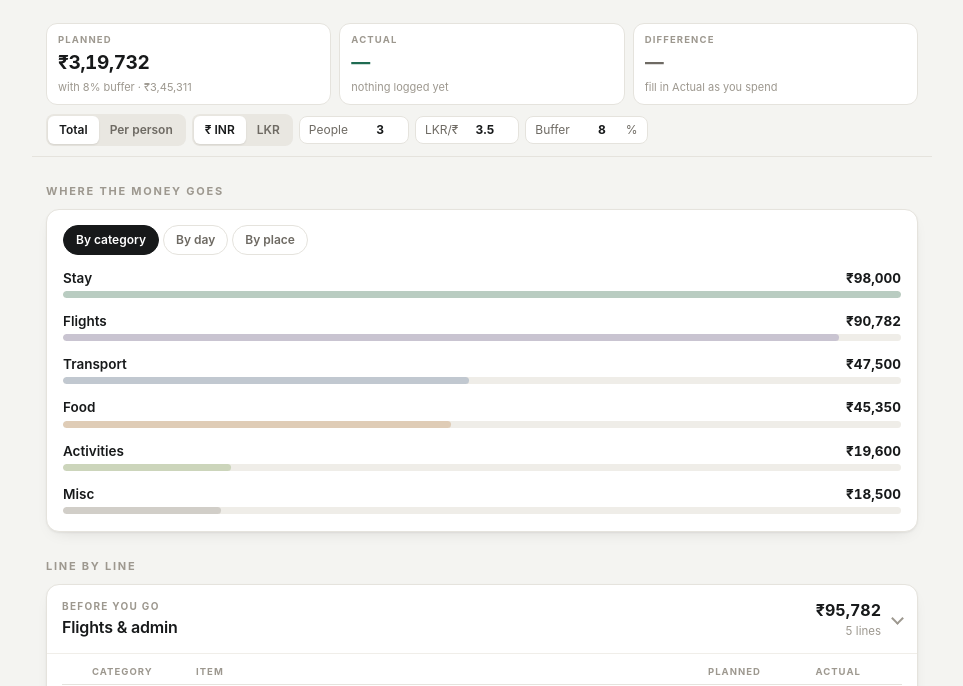
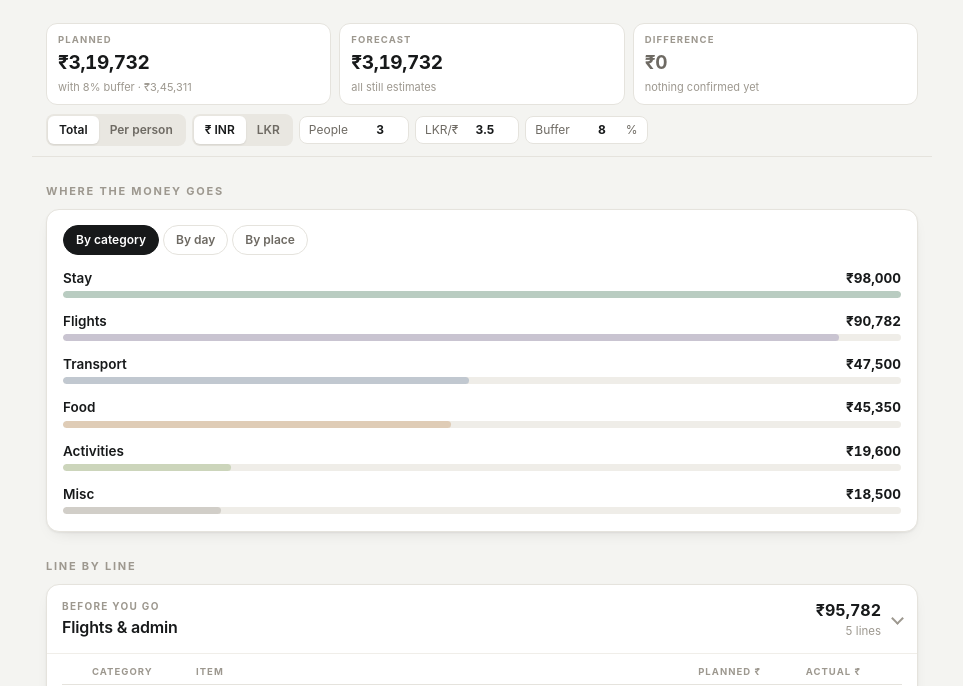
Before and after one commit to naman-jn/sri-lanka, a plain HTML site: page budget/index.html in a window 1280 px wide. Shown: the part 114-800 px from the top of the page, without its empty margins (158-1121 px from the left). Drawn offline with Linux system fonts and the light colour scheme.

Commit message:
Budget: forecast replaces actual-only total; currency applies to line items

```diff
--- a/budget/index.html
+++ b/budget/index.html
@@ -58,7 +58,7 @@
   .tot .v{font-size:19px;font-weight:700;letter-spacing:-.02em;margin-top:2px;
     white-space:nowrap;overflow:hidden;text-overflow:ellipsis}
   .tot.plan .v{color:var(--ink)}
-  .tot.act  .v{color:var(--accent)}
+  .tot.act  .v{color:var(--ink)}   /* forecast is neutral; the Difference box carries the verdict */
   .tot.var  .v{color:var(--mid)}
   .tot.var.is-over  .v{color:var(--over)}
   .tot.var.is-under .v{color:var(--under)}
@@ -232,7 +232,7 @@
   <div class="deck-in">
     <div class="totals">
       <div class="tot plan"><div class="l">Planned</div><div class="v num" id="tPlan">—</div><div class="sub" id="tPlanSub"></div></div>
-      <div class="tot act"><div class="l">Actual</div><div class="v num" id="tAct">—</div><div class="sub" id="tActSub"></div></div>
+      <div class="tot act"><div class="l">Forecast</div><div class="v num" id="tAct">—</div><div class="sub" id="tActSub"></div></div>
       <div class="tot var" id="tVarBox"><div class="l">Difference</div><div class="v num" id="tVar">—</div><div class="sub" id="tVarSub"></div></div>
     </div>
     <div class="switches">
@@ -416,6 +416,20 @@ function disp(inr){
   if(S.view === "pp") v = v / Math.max(1, n(S.people));
   return v;
 }
+function curSym(){ return S.cur === "LKR" ? "LKR" : "\u20b9"; }
+/* Row inputs are stored in INR but shown in whichever currency is selected.
+   Per-person deliberately does NOT apply here — a hotel bill isn't paid in thirds —
+   so an input is always the whole-group amount, just in the chosen currency. */
+function toInput(inr){
+  if(inr === null || inr === "" || inr === undefined) return "";
+  var v = S.cur === "LKR" ? n(inr) * n(S.rate) : n(inr);
+  return String(Math.round(v * 100) / 100);
+}
+function fromInput(v){
+  if(v === "" || v === null || v === undefined) return null;
+  var x = n(v);
+  return S.cur === "LKR" ? x / (n(S.rate) || 1) : x;
+}
 function fmt(inr){
   var v = Math.round(disp(inr));
   var sym = S.cur === "LKR" ? "LKR " : "₹";
@@ -426,18 +440,25 @@ function fmt(inr){
 function secPlan(s){ var t=0; s.items.forEach(function(i){ if(i.on) t += n(i.plan); }); return t; }
 function secAct(s){ var t=0; s.items.forEach(function(i){ if(i.on && i.act !== null && i.act !== "") t += n(i.act); }); return t; }
 function secHasAct(s){ return s.items.some(function(i){ return i.on && i.act !== null && i.act !== ""; }); }
+/* Forecast is the number that actually answers "what am I heading to": the real
+   figure where one has been entered, the estimate everywhere else. Summing only
+   the actuals makes the total look tiny and the variance permanently green. */
+function hasAct(i){ return i.act !== null && i.act !== ""; }
+function itemFore(i){ return hasAct(i) ? n(i.act) : n(i.plan); }
+function secFore(s){ var t=0; s.items.forEach(function(i){ if(i.on) t += itemFore(i); }); return t; }
 function grand(){
-  var p=0,a=0;
-  S.sections.forEach(function(s){ p += secPlan(s); a += secAct(s); });
-  return {plan:p, planBuf: p * (1 + n(S.buffer)/100), act:a};
+  var p=0,a=0,f=0;
+  S.sections.forEach(function(s){ p += secPlan(s); a += secAct(s); f += secFore(s); });
+  return {plan:p, planBuf: p * (1 + n(S.buffer)/100), act:a, fore:f};
 }
 function byCat(){
-  var m={}; CATS.forEach(function(c){ m[c]={plan:0,act:0}; });
+  var m={}; CATS.forEach(function(c){ m[c]={plan:0,act:0,fore:0}; });
   S.sections.forEach(function(s){ s.items.forEach(function(i){
     if(!i.on) return;
-    if(!m[i.cat]) m[i.cat]={plan:0,act:0};
+    if(!m[i.cat]) m[i.cat]={plan:0,act:0,fore:0};
     m[i.cat].plan += n(i.plan);
-    if(i.act !== null && i.act !== "") m[i.cat].act += n(i.act);
+    m[i.cat].fore += itemFore(i);
+    if(hasAct(i)) m[i.cat].act += n(i.act);
   });});
   return m;
 }
@@ -445,8 +466,8 @@ function byPlace(){
   var m={};
   S.sections.forEach(function(s){
     var k = s.place && s.place !== "—" ? s.place : "Not on the road";
-    if(!m[k]) m[k]={plan:0,act:0};
-    m[k].plan += secPlan(s); m[k].act += secAct(s);
+    if(!m[k]) m[k]={plan:0,act:0,fore:0};
+    m[k].plan += secPlan(s); m[k].act += secAct(s); m[k].fore += secFore(s);
   });
   return m;
 }
@@ -466,28 +487,32 @@ function renderBars(){
     data = {}; order = [];
     S.sections.forEach(function(s){
       var k = s.date + " · " + s.title;
-      data[k] = {plan:secPlan(s), act:secAct(s), cat:null};
+      data[k] = {plan:secPlan(s), act:secAct(s), fore:secFore(s), cat:null};
       order.push(k);
     });
   }
   var max = 0;
-  order.forEach(function(k){ max = Math.max(max, data[k].plan, data[k].act); });
+  order.forEach(function(k){ max = Math.max(max, data[k].plan, data[k].fore); });
   if(!max) max = 1;
 
   var html = order.map(function(k){
     var d = data[k];
     var col = (S.tab === "cat" && CATVAR[k]) ? "var("+CATVAR[k]+")" : "var(--accent)";
+    var moved = Math.round(d.fore) !== Math.round(d.plan);
     var pw = (d.plan / max * 100).toFixed(1);
-    var aw = (d.act  / max * 100).toFixed(1);
-    var actBit = d.act ? ' <em>· spent '+esc(fmt(d.act))+'</em>' : '';
+    var fw = (d.fore / max * 100).toFixed(1);
+    var foreBit = moved
+      ? ' <em>\u00b7 now ' + esc(fmt(d.fore)) + '</em>'
+      : (d.act ? ' <em>\u00b7 confirmed</em>' : '');
+    var foreCol = moved && d.fore > d.plan ? "var(--over)" : col;
     return '<div class="bar-group">'
       + '<div class="bar-row"><div class="n">'+esc(k)+'</div>'
-      + '<div class="v">'+esc(fmt(d.plan))+actBit+'</div></div>'
+      + '<div class="v">'+esc(fmt(d.plan))+foreBit+'</div></div>'
       + '<div class="track" title="planned">'
       +   '<div class="fill" style="width:'+pw+'%;background:'+col+';opacity:.26"></div>'
       + '</div>'
-      + (d.act ? '<div class="track" style="margin-top:-11px" title="actual">'
-      +   '<div class="fill actual" style="width:'+aw+'%;background:'+col+'"></div></div>' : '')
+      + (d.act ? '<div class="track" style="margin-top:-11px" title="forecast">'
+      +   '<div class="fill actual" style="width:'+fw+'%;background:'+foreCol+'"></div></div>' : '')
       + '</div>';
   }).join("");
   document.getElementById("bars").innerHTML = html ||
@@ -507,19 +532,25 @@ function renderTotals(){
   document.getElementById("tPlan").textContent = fmt(g.plan);
   document.getElementById("tPlanSub").textContent = buf > 0
     ? "with " + buf + "% buffer · " + fmt(g.planBuf) : "no buffer";
-  document.getElementById("tAct").textContent = g.act ? fmt(g.act) : "—";
-  document.getElementById("tActSub").textContent = g.act
-    ? Math.round(g.act / (g.plan||1) * 100) + "% of planned" : "nothing logged yet";
+  var logged = 0, tot = 0;
+  S.sections.forEach(function(s){ s.items.forEach(function(i){
+    if(!i.on) return; tot++; if(hasAct(i)) logged++;
+  });});
 
-  var d = g.act - g.plan, box = document.getElementById("tVarBox");
+  document.getElementById("tAct").textContent = fmt(g.fore);
+  document.getElementById("tActSub").textContent = logged
+    ? logged + " of " + tot + " lines confirmed · " + fmt(g.act) + " spent"
+    : "all still estimates";
+
+  var d = g.fore - g.plan, box = document.getElementById("tVarBox");
   box.classList.remove("is-over","is-under");
-  if(g.act){
+  if(Math.round(d) === 0){
+    document.getElementById("tVar").textContent = fmt(0);
+    document.getElementById("tVarSub").textContent = logged ? "bang on the estimate" : "nothing confirmed yet";
+  } else {
     box.classList.add(d > 0 ? "is-over" : "is-under");
     document.getElementById("tVar").textContent = (d > 0 ? "+" : "−") + fmt(Math.abs(d));
     document.getElementById("tVarSub").textContent = d > 0 ? "over the estimate" : "under the estimate";
-  } else {
-    document.getElementById("tVar").textContent = "—";
-    document.getElementById("tVarSub").textContent = "fill in Actual as you spend";
   }
 }
 
@@ -534,17 +565,17 @@ function rowHTML(sid, it){
     +   '<select data-f="cat" aria-label="Category">'+opts+'</select></div>'
     + '<input class="name" data-f="name" value="'+esc(it.name)+'" aria-label="Item">'
     + '<div class="monies">'
-    +   '<input class="money plan num" data-f="plan" inputmode="decimal" value="'+(it.plan===0?"0":esc(it.plan))+'" placeholder="Planned" aria-label="Planned amount">'
-    +   '<input class="money act num" data-f="act" inputmode="decimal" value="'+(it.act===null||it.act===""?"":esc(it.act))+'" placeholder="Actual" aria-label="Actual amount">'
+    +   '<input class="money plan num" data-f="plan" inputmode="decimal" value="'+esc(toInput(it.plan))+'" placeholder="Planned '+curSym()+'" aria-label="Planned amount">'
+    +   '<input class="money act num" data-f="act" inputmode="decimal" value="'+esc(toInput(it.act))+'" placeholder="Actual '+curSym()+'" aria-label="Actual amount">'
     + '</div>'
     + '<button class="del" data-f="del" title="Delete line" aria-label="Delete line">×</button>'
     + '</div>';
 }
 
 function secHTML(s){
-  var p = secPlan(s), a = secAct(s), has = secHasAct(s);
-  var cls = has ? (a > p ? "is-over" : "is-under") : "";
-  var sub = has ? "spent " + fmt(a) : (s.items.length + " line" + (s.items.length===1?"":"s"));
+  var p = secPlan(s), f = secFore(s), has = secHasAct(s);
+  var cls = has ? (f > p ? "is-over" : "is-under") : "";
+  var sub = has ? "\u2192 " + fmt(f) : (s.items.length + " line" + (s.items.length===1?"":"s"));
   return '<div class="sec'+(s.open?"":" closed")+'" data-s="'+s.id+'">'
     + '<div class="sec-h" data-f="toggle">'
     +   '<div class="ttl"><div class="d">'+esc(s.date)+'</div><div class="t">'+esc(s.title)+'</div>'
@@ -555,7 +586,7 @@ function secHTML(s){
     + '</div>'
     + '<div class="sec-b">'
     +   '<div class="rowhead"><div></div><div>Category</div><div>Item</div>'
-    +     '<div class="r">Planned</div><div class="r">Actual</div><div></div></div>'
+    +     '<div class="r">Planned '+curSym()+'</div><div class="r">Actual '+curSym()+'</div><div></div></div>'
     +   s.items.map(function(i){ return rowHTML(s.id, i); }).join("")
     +   '<div class="addrow"><button data-f="add">+ Add a line</button>'
     +     '<button data-f="delsec">Delete this day</button></div>'
@@ -573,11 +604,11 @@ function recalc(){
   S.sections.forEach(function(s){
     var el = document.querySelector('.sec[data-s="'+s.id+'"]');
     if(!el) return;
-    var p = secPlan(s), a = secAct(s), has = secHasAct(s);
+    var p = secPlan(s), f = secFore(s), has = secHasAct(s);
     el.querySelector(".amt .p").textContent = fmt(p);
     var sa = el.querySelector(".amt .a");
     sa.classList.remove("is-over","is-under");
-    if(has){ sa.classList.add(a > p ? "is-over" : "is-under"); sa.textContent = "spent " + fmt(a); }
+    if(has){ sa.classList.add(f > p ? "is-over" : "is-under"); sa.textContent = "\u2192 " + fmt(f); }
     else { sa.textContent = s.items.length + " line" + (s.items.length===1?"":"s"); }
   });
 }
@@ -598,8 +629,8 @@ secWrap.addEventListener("input", function(e){
   var f = e.target.dataset.f, r = find(row.dataset.s, row.dataset.i);
   if(!r.i) return;
   if(f === "name") r.i.name = e.target.value;
-  else if(f === "plan") r.i.plan = e.target.value === "" ? 0 : n(e.target.value);
-  else if(f === "act") r.i.act = e.target.value === "" ? null : n(e.target.value);
+  else if(f === "plan"){ var v = fromInput(e.target.value); r.i.plan = v === null ? 0 : v; }
+  else if(f === "act")  r.i.act  = fromInput(e.target.value);
   recalc(); save();
 });
 
@@ -653,16 +684,17 @@ secWrap.addEventListener("click", function(e){
 });
 
 /* deck controls */
-function seg(id, key, attr){
+function seg(id, key, attr, redrawRows){
   document.getElementById(id).addEventListener("click", function(e){
     var b = e.target.closest("button"); if(!b) return;
     S[key] = b.dataset[attr];
     [].forEach.call(this.querySelectorAll("button"), function(x){ x.classList.toggle("on", x===b); });
-    recalc(); save();
+    if(redrawRows) renderAll(); else recalc();     /* currency changes every input value */
+    save();
   });
 }
-seg("segView","view","v");
-seg("segCur","cur","c");
+seg("segView","view","v", false);
+seg("segCur","cur","c", true);
 
 document.getElementById("tabs").addEventListener("click", function(e){
   var b = e.target.closest("button"); if(!b) return;
@@ -676,7 +708,9 @@ document.getElementById("tabs").addEventListener("click", function(e){
   el.value = S[p[1]];
   el.addEventListener("input", function(){
     S[p[1]] = el.value === "" ? 0 : n(el.value);
-    recalc(); save();
+    /* a new rate rewrites every LKR figure on screen, inputs included */
+    if(p[1] === "rate" && S.cur === "LKR") renderAll(); else recalc();
+    save();
   });
 });
 
```
